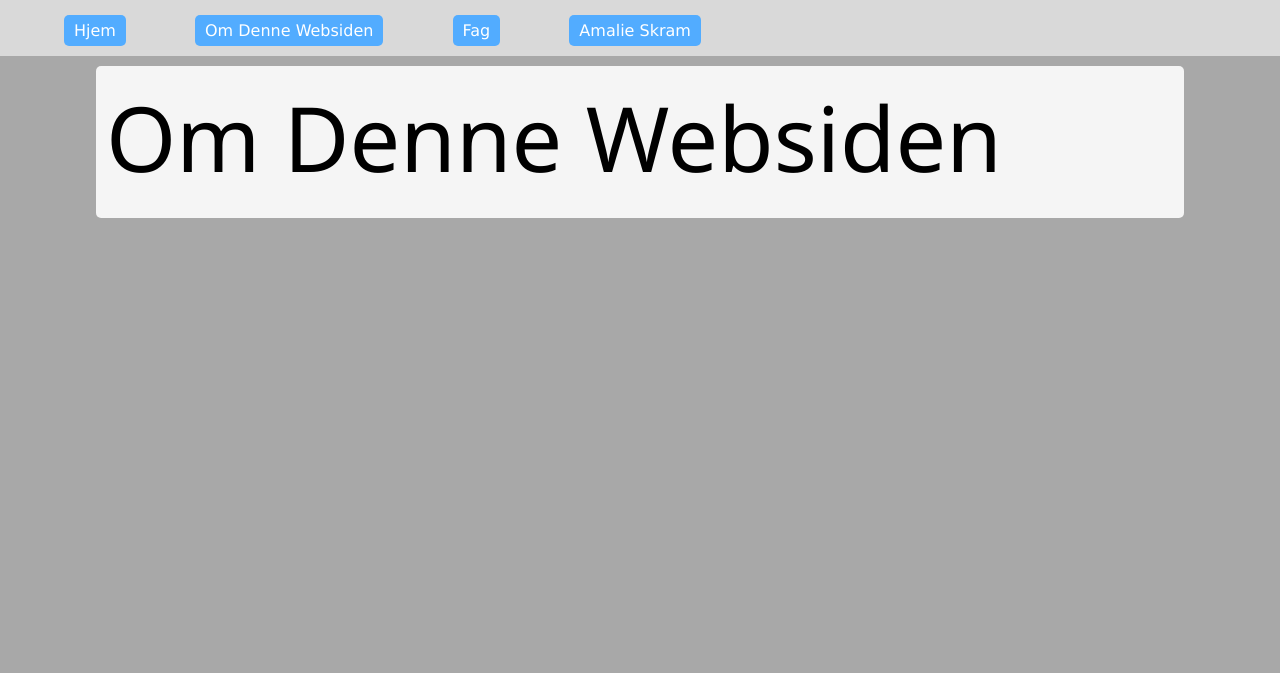
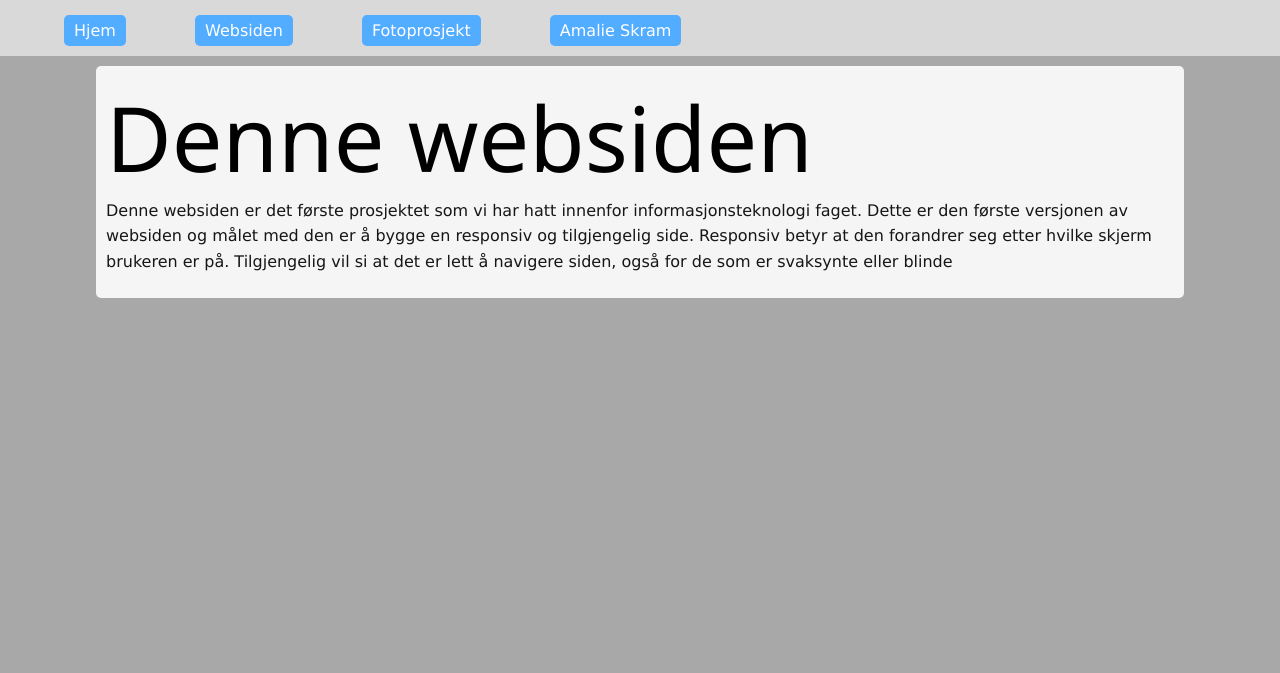
Before and after one commit to Andanorsk/Hjemmeside, a plain HTML site: page prod.html in a window 1280 px wide. Shown: the top 673 px of the page. Drawn offline with Linux system fonts and the light colour scheme.

Commit message:
Oppdatert inhold

```diff
--- a/prod.html
+++ b/prod.html
@@ -17,15 +17,16 @@
         <input type="checkbox" id="check_menu"><label for="check_menu" class="menu_icon">☰</label>
         <ul id="navul">
             <li><a href="index.html">Hjem</a></li>
-            <li><a href="prod.html">Om Denne Websiden</a></li>
-            <li><a href="IKT.html">Fag</a></li>
+            <li><a href="prod.html">Websiden</a></li>
+            <li><a href="IKT.html">Fotoprosjekt</a></li>
             <li><a href="amalie_skram.html">Amalie Skram</a></li>
 
 
         </ul>
     </nav>
     <section>
-        <h1>Om Denne Websiden</h1>
+        <h1>Denne websiden</h1>
+        <p>Denne websiden er det første prosjektet som vi har hatt innenfor informasjonsteknologi faget. Dette er den første versjonen av websiden og målet med den er å bygge en responsiv og tilgjengelig side. Responsiv betyr at den forandrer seg etter hvilke skjerm brukeren er på. Tilgjengelig vil si at det er lett å navigere siden, også for de som er svaksynte eller blinde</p>
 
 
     </section>
```
Also changed, not shown: amalie_skram.html (+3 -3 lines).
